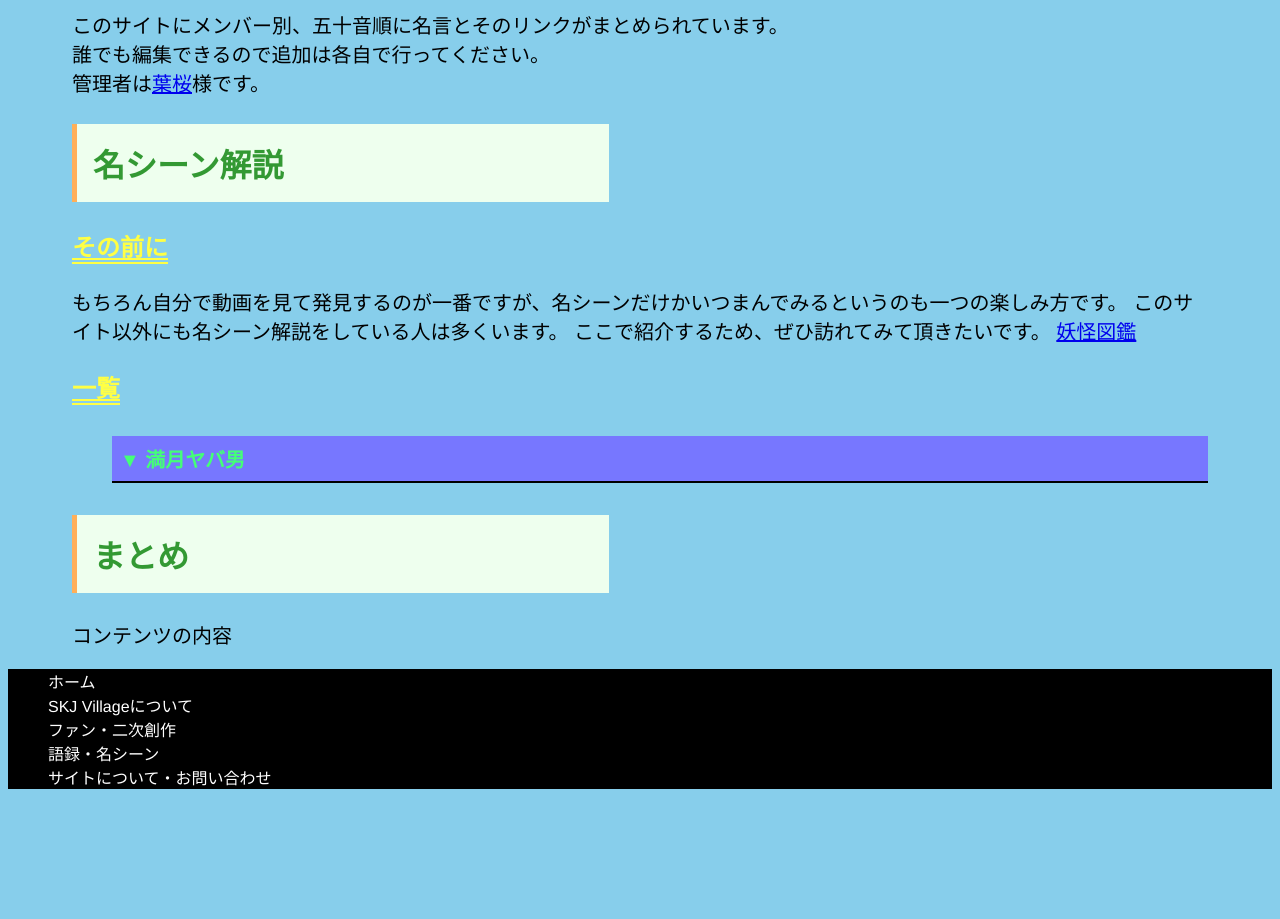
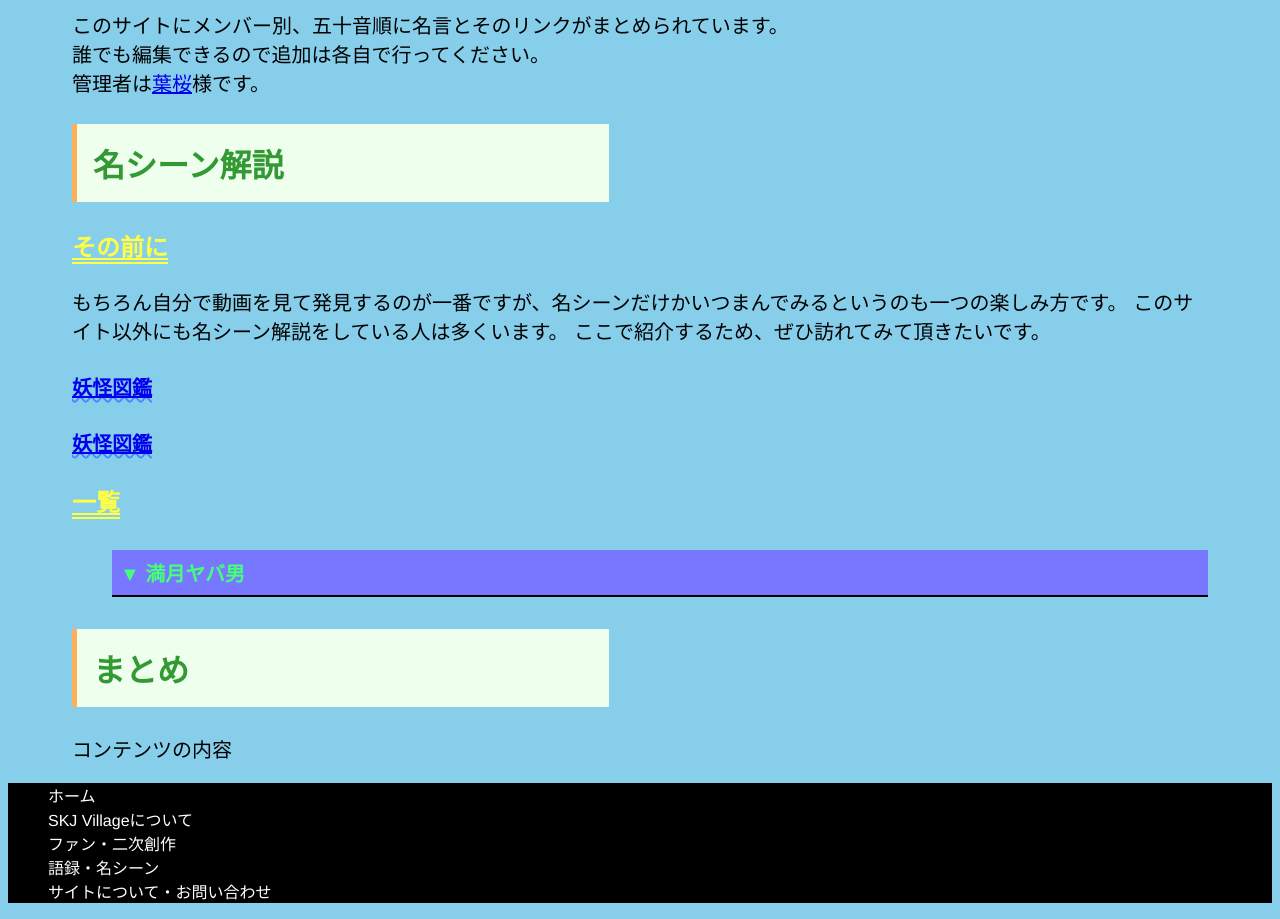
Before and after one commit to Fr8-others/SKJ-Fans, a plain HTML site: page feature.html in a window 1280 px wide. Shown: the part 680-1599 px from the top of the page. Before the commit the page ends 1485 px from the top, so only its background shows below. Drawn offline with Linux system fonts and the light colour scheme.

Commit message:
LinkAdded

```diff
--- a/feature.html
+++ b/feature.html
@@ -45,8 +45,9 @@
     <p>
         もちろん自分で動画を見て発見するのが一番ですが、名シーンだけかいつまんでみるというのも一つの楽しみ方です。
         このサイト以外にも名シーン解説をしている人は多くいます。
-        ここで紹介するため、ぜひ訪れてみて頂きたいです。
-        <a href="#">妖怪図鑑</a>
+        ここで紹介するため、ぜひ訪れてみて頂きたいです。<br>
+        <h4><a href="https://twitter.com/SKJ_YOKAI?ref_src=twsrc%5Egoogle%7Ctwcamp%5Eserp%7Ctwgr%5Eauthor">妖怪図鑑</a></h4>
+        <h4><a href="https://seesaawiki.jp/skjgoroku/">妖怪図鑑</a></h4>
     </p>
     <h3>一覧</h3>
     <p>
```
